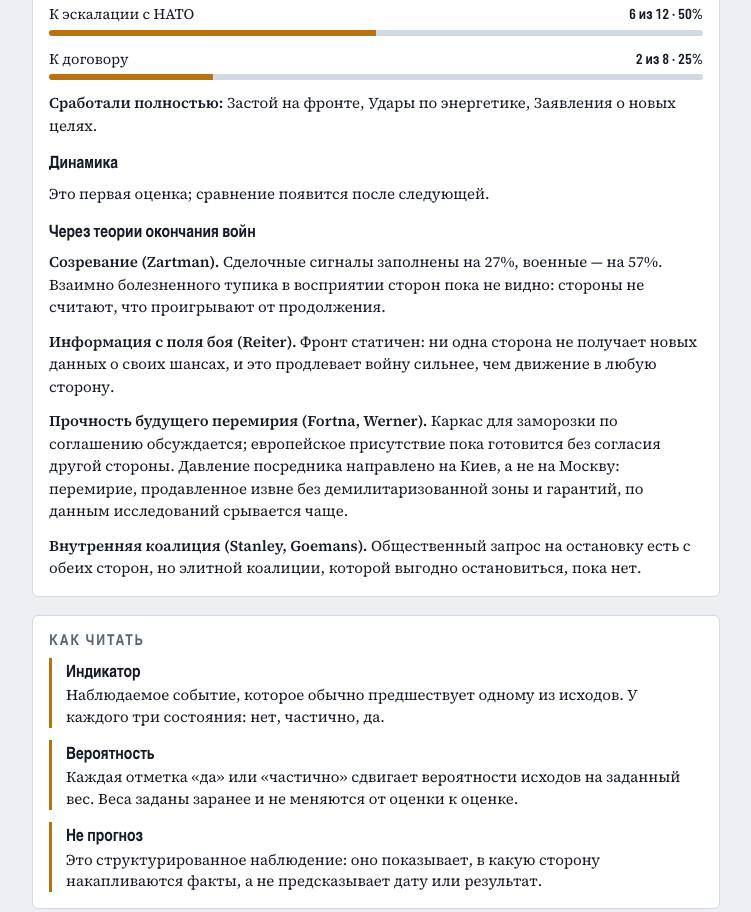
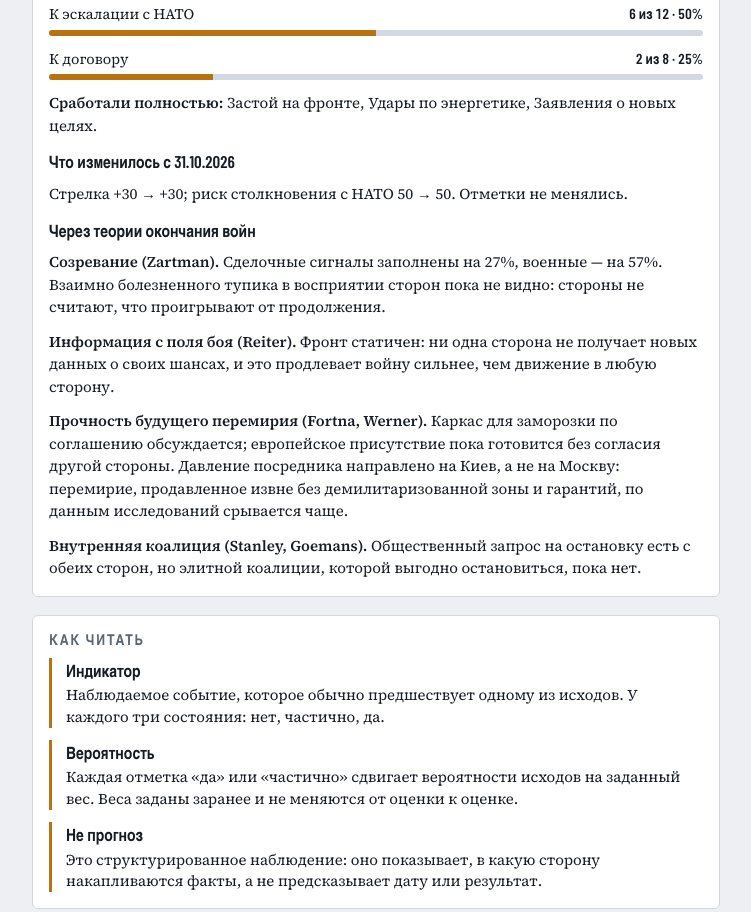
Before and after one commit to news-barometer/news-barometer.github.io, a plain HTML site: page index.html in a window 1280 px wide. Shown: the part 1744-2656 px from the top of the page, without its empty margins (264-1015 px from the left). Drawn offline with nearby package versions, Linux system fonts and the light colour scheme.

Commit message:
Оценка 2026-11-01

```diff
--- a/index.html
+++ b/index.html
@@ -339,38 +339,38 @@ footer{margin-top:28px;padding-top:14px;border-top:2px solid var(--ink);font-siz
   ];
   // SEED: оценка Claude; при публикации новой оценки меняется только этот блок
   const SEED = {
-    date:'2026-10-31',
+    date:'2026-11-01',
     vals:[1,0,1,1,1,1,0,0,0,1,2,1,2,2,1,0,1,1,1,1,1,1,1,0,1,0,1],
     notes:[
-      'Уиткофф у Путина 21.10 и у Зеленского (Осло); Ушаков 29.10: 4-й раунд в Абу-Даби после 4.11 (Зеленский: 10.11); раунд ещё не прошёл',
-      'Путин 27.10 Стуббу/Стёре: мир по «реалиям на земле» = весь Донбасс; Зеленский 25–27.10: вывода с Донбасса не будет, заморозка только по линии',
-      'Локальное перемирие в Олешках 27.10–1.11 соблюдается; энергоперемирия нет; обмены (270/270 23.10) не считаются',
-      'Зеленский 27.10: три варианта (ст. 5 США / коалиция с бэкстопом / НАТО), выбор не сделан; учения UK–FR–DE–PL в ноябре (1500+); в утечке плана США — ДМЗ в Донбассе',
-      '2 из 5. Сработали: дефицит за 9 мес. 5,19 трлн ₽ (2,2% ВВП) при годовом плане 3,8 трлн (Минфин 9.10); НДС поднят с 20 до 22% с 2026. Не сработали: Urals в октябре выше $65 (расчёт Reuters); ликвидный ФНБ 4,0 трлн ₽, 1,7% ВВП (1.09). На грани: ВВП 2026 прогноз ЦБ 0,5–1%, I кв. −0,3% г/г, ставка 14% и снижается',
-      'Ставрополье 29.10 отложило выплаты семьям до 2027, Саратов срезал в 10 раз; ряд регионов сокращает бонусы за контракт',
-      'Новых санкций США и вторичных пошлин покупателям российской нефти за период нет; Starlink ограничен 14–24.10; Пентагон 30.10 просит союзников не «тыкать» Россию — давление скорее на Киев',
-      'Официальная позиция КНР — дежурная формула поддержки «всех усилий, способствующих миру»; объявленных ограничений экспорта двойного назначения, сокращения закупок или участия в формате гарантий нет; детальная оценка на следующей проверке',
-      'Контакты НАТО–Россия по военной линии заморожены с 2022; новых договорённостей об инцидентах и уведомлениях за период нет; переговоры о контроле над вооружениями после истечения New START (февраль 2026) — детальная оценка на следующей проверке',
-      'Россия: мобилизации нет; региональные выплаты за контракт до 1–2,1 млн ₽ (по данным региональных бюджетов); реорганизация 5.08 — войска БпЛА, новые командования «Центр» и «Восток». Украина: Рада рассматривает ужесточение мобилизационных норм (19.10)',
-      'Застой: по геолоцированным данным ISW за октябрь подтверждённых изменений линии почти нет (27.10: продвижений не зафиксировано); заявление Путина 16.10 о 6,5 тыс. км² с начала года — по данным российской стороны; независимый подсчёт по геолоцированным данным (ISW) ниже из-за методики: засчитываются только подтверждённые изменения линии',
-      'США продают, не дают: Patriot на $2,1 млрд 30.10 за счёт Канады/ФРГ/Норвегии; от США за 2026 — 24 перехватчика; Starlink ограничен 14–24.10; ЕС даёт (€90 млрд + Норвегия $9 млрд, UK $13 млрд)',
-      'Украина (Минэнерго, Укрэнерго): 19.10 — 550 тыс. домохозяйств без света; 23.10 — 500 тыс.; 30–31.10 — ТЭЦ Киева, 200 тыс. абонентов в Днепре. Россия: удары по НПЗ и энергообъектам — по официальным сообщениям регионов; сводная оценка на следующей проверке',
-      'Путин 16.10 (kremlin.ru): «массированные удары по всей территории», Луганская область «полностью», Доброполье «взято» — по данным российской стороны, в геолоцированных данных ISW не отражено; публикации о планах по Одессе и Харькову — со ссылкой на анонимные источники, не считаются',
-      'Корецкий 21.10 анонсировал ужесточение за СЗЧ, Рада рассматривает (19.10); массового срыва мобилизации не видно',
-      'ЕС финансирует (€90 млрд); Зеленский 16.10 просит ещё €70 млрд на 2027 — спор о сумме, не отказ',
-      'Смешанно: Россия — цель 7 млн FPV в 2026, но набор, по данным украинских Сил беспилотных систем, пять месяцев подряд ниже потерь (односторонний источник); Украина — цель 7 млн дронов, перевес в дронах по оценке ISW, но дефицит людей; IISS: Россия способна воевать весь 2026',
-      'Польша 16.10: нарушений нет; Ил-20 над Балтикой 28.10; дроны над Польшей в июне и сентябре; РФ не признаёт',
-      '7+ судов поражены в ИЭЗ Румынии и Болгарии, ~30 погибших/пропавших; Румыния сбила 2 дрона в своих водах 17.10; НАТО усиливает наблюдение; статья 4 не задействована',
-      'Учения ОДКБ в Беларуси 12–16.10 (1500 чел., без ядерной части) — плановые; внезапные ядерные РФ–РБ были в мае; НАТО — по календарю',
-      'Частично: Великобритания и Франция подписали декларацию о намерениях по многонациональным силам (январь 2026), коалиция повысила боеготовность; учения по переброске UK–FR–DE–PL в Польше в ноябре (1500+); даты ввода не названы, заявлено — только после перемирия. МИД России (8.01) и Лавров повторяют, что такие контингенты будут считаться военными целями',
-      'Литва с 24.09.2026 разворачивает на Кибартае автомобили из ЕС по санкционным правилам; автобусное сообщение Вильнюс–Калининград приостановлено с 19.11.2025; часть польских переходов закрыта с начала 2026; Литва 2.02.2026 отрабатывала инцидент в транзитном поезде. Транзит грузов и пассажиров по железной дороге идёт',
-      'ФРГ 1.09.2026 официально назвала Россию ответственной за дрон со взрывчаткой у аэропорта Лейпциг/Галле (4.08) и закрыла консульство в Бонне; по данным МВД ФРГ, с начала 2026 — 165 случаев подозрения на диверсии и 747 инцидентов с дронами у объектов. Россия причастность отрицает. Жертв нет',
-      'Перестановки в командовании 5.08 — оперативные, не считаются; кадровых изменений на уровне министра обороны, Генштаба, Совбеза/СНБО ни в Москве, ни в Киеве за период нет',
-      'Зеленский 11.10: выборы возможны при 60-дневном перемирии; 21.10: любое соглашение — на референдум; дат и условий нет',
-      'Публичные графики обоих лидеров без перерывов; отмен визитов и мероприятий не зафиксировано',
-      'Общество — да, элиты — нет. Россия: ВЦИОМ, декабрь 2025 — 55% ожидают заключения мира в 2026; ФОМ — большинство за переговоры. Украина: КМИС, сентябрь 2026 — 75% допускают переговоры, в мае 61% против перемирия по линии без гарантий. Публичных призывов к остановке из околовластных кругов нет ни с одной стороны'
+      'Уиткофф у Путина 21.10 и у Зеленского; Ушаков 30.10: 4-й раунд в Абу-Даби в ноябре, даты согласуются; Зеленский 28.10 (Гаага): ожидает 6–10.11, подтверждение США ~4.11, уровень технический. Раунд ещё не прошёл',
+      'Путин 27.10 Стуббу/Стёре: мир по «реалиям на земле» = весь Донбасс; Зеленский 28.10: вывода с Донбасса не будет, территории — только на уровне глав государств, готов рассмотреть идею США о ДМЗ по обе стороны линии; Песков 30.10: подготовка переговоров боёв не ограничивает',
+      'Локальное перемирие в Олешках 27.10–1.11 (соглашение 23.10) по заявлениям обеих сторон и Белого дома соблюдается, зона расширена на часть Херсонской области; энергоперемирия нет (Зеленский 28.10); обмены не считаются. Следить за продлением после 1.11',
+      'Зеленский 27–28.10: три варианта гарантий (ст. 5 США / коалиция с бэкстопом / НАТО), выбор не сделан, без Европы невозможны; впервые допустил обсуждение гарантий для России после урегулирования (FT 28.10) — заявление; конкретики «кто на линии, кто платит» нет',
+      '2 из 5. Сработали: дефицит за 9 мес. 5,19 трлн ₽ при годовом плане 3,8 трлн (Минфин 9.10); НДС 22% с 2026. Не сработали: Urals в октябре ~$100 (расчёт Reuters); ликвидный ФНБ 3,8 трлн ₽, 1,6% ВВП (Минфин, на 1.10); ЦБ 23.10 сохранил ставку 14%, прогноз ВВП 2026 0,5–1%',
+      'Ставрополье 29.10 отложило выплаты семьям до 2027, Саратов сократил; Свердловская область снизила разовую выплату за контракт с 2,7 до 2,5 млн ₽ (постановление правительства области, май); новых региональных актов за 25.10–1.11 не найдено',
+      'Указ 16.10: пошлины до 100% для крупнейших покупателей российской нефти (закон от 18.09.2026) приостановлены бессрочно — «чтобы не оттолкнуть Россию от переговоров»; новых санкций OFAC за 25.10–1.11 нет; Starlink ограничен 14–24.10; Пентагон 30.10: союзникам не «тыкать» Россию',
+      'Ван И–Лавров 14.10 (Баку): «консенсус по горячим точкам», Украина не названа; МИД КНР 3.10 — дежурная формула «содействовать политическому урегулированию»; MOFCOM 19.10: экспортный контроль на 13 категорий комплектующих БпЛА с 18.11, без привязки к стране; Путин–Си на АТЭС 18–19.11',
+      'Грушко 26.10: экстренный канал связи Россия–НАТО «продолжает существовать», используется при необходимости; Рябков 20.10: диалога с США по стратстабильности нет, ДСНВ истёк 5.02.2026, ответа на предложение Путина (1.10) нет; протоколов инцидентов и уведомлений об учениях нет',
+      'Россия: мобилизации нет; региональные выплаты за контракт до 1–3 млн ₽ (по данным региональных бюджетов); ротации у Гуляйполя — оперативные. Украина: Рада 26.10 продлила мобилизацию и военное положение на 90 дней до 29.01.2027 — плановое продление, норм не ужесточали',
+      'Застой: ISW 30–31.10 — у Купянска, Лимана, Константиновки, Гуляйполя подтверждённых продвижений России нет; геолоцировано локальное продвижение Украины у Боровой (30.10); с 11.03.2025 Россия заняла ~4,1 тыс. км² (по данным Генштаба Украины). Крупных сдвигов линии нет',
+      'США продают, не дают: Госдеп 30.10 одобрил продажу 500 ракет PAC-3 на $2,1 млрд — платят Канада, ФРГ, Норвегия и кредит ЕС, сроки не названы; ЕС: €90 млрд на 2026–27, получено €15,7 млрд (3.10); UK 28.10 — £10+ млрд на 2027; Нидерланды — €500 млн',
+      'Украина (Укрэнерго): 30–31.10 — ТЭЦ Киева, 4 подстанции Днепропетровской обл., ~200 тыс. домохозяйств в Днепропетровской и >80 тыс. в Киевской обл. без света; 1.11 почасовые отключения. Россия: Новак 30.10 — атакованы 3 НПЗ и газохимический комплекс; 31.10 Уфа (Росавиация)',
+      'Песков 29.10: временные перемирия не рассматриваются, только урегулирование на условиях России; требование об отходе НАТО к границам 1997 г. возобновлено (ISW 31.10); цели — весь Донбасс, буферные зоны в Сумской и Харьковской обл. Публикации об Одессе/Харькове — анонимные, не считаются',
+      'Офис генпрокурора с 12.2025 не публикует статистику по СЗЧ (подтверждено 26.10); последние данные — осень 2025: ~235 тыс. производств по ст. 407 и ~54 тыс. по ст. 408. Рада 26.10 продлила мобилизацию на 90 дней; законы об ужесточении за СЗЧ (анонс 21.10) не приняты',
+      'ЕС финансирует: кредит €90 млрд на 2026–27 (получено €15,7 млрд на 3.10); Евросовет 23.10: Коста — ЕС готов покрыть ~€46,7 млрд из €70 млрд потребностей 2027 г., решение в ноябре; просьбы к Канаде и Великобритании. Спор о сумме, не отказ',
+      'Смешанно (квартальный, новых данных IISS/RUSI/CSIS нет): Россия — цель 7 млн FPV в 2026, набор ниже потерь по данным украинских Сил беспилотных систем (односторонний источник); Украина — перевес в дронах по оценке ISW, дефицит людей; ISW 31.10: потери России ~698 тыс. с 11.03.2025 по данным Генштаба Украины',
+      'Польша 16.10: нарушений нет; Ил-20 над Балтикой 28.10; Литва 18.10: дрон со стороны Польши упал у Биржая, подняты истребители НАТО, по заявлению премьера Литвы — украинский; дроны над Польшей в июне и сентябре; за 25.10–1.11 новых инцидентов нет; РФ причастность отрицает',
+      '23.10: дрон потопил сухогруз Khoryv в 13 милях от Констанцы (вне территориальных вод, по заявлению премьера Румынии), 1 погибший, 3 пропавших; Румыния и ЕС называют источником Россию; Каллас: 6 атак на суда за 10 дней; Болгария 16.10 запросила у НАТО ПВО; статья 4 не задействована',
+      'За 25.10–1.11 внезапных учений, испытаний и объявлений о ядерных испытаниях не зафиксировано; учения ОДКБ в Беларуси 12–16.10 плановые; внезапные ядерные учения РФ–РБ были в мае; НАТО — по календарю. Отметка держится на фактах мая — пересмотр на следующей проверке',
+      'Частично: учения коалиции по переброске в Польше в ноябре (1500+ британских, французских, немецких военных); даты ввода не названы, ввод заявлен только после перемирия; декларация UK–FR о многонациональных силах (январь 2026). Позиция России (МИД 8.01): такие контингенты — военные цели',
+      'Литва: с 8.10 ~100 военных помогают погранслужбе на границе с областью, 16.10 продлено до середины ноября (министр обороны: превентивно; МВД: уровень угрозы не вырос); разворот автомобилей из ЕС на Кибартае с 24.09; автобусы приостановлены с 19.11.2025; ж/д транзит идёт',
+      'ФРГ 1.09 официально назвала Россию ответственной за дрон со взрывчаткой у аэропорта Лейпциг/Галле, закрыто консульство в Бонне; 21.10 Бундесвер поднял оценку угрозы диверсий до «значительной»; BKA: дрон со взрывчаткой у авиабазы Вунсторф (сентябрь). Россия причастность отрицает. Жертв нет',
+      'Перестановки в правительстве РФ 22.10 (вице-премьеры, Минтранс; указы kremlin.ru) — гражданский блок, уровня Минобороны/Генштаба/Совбеза не касаются. В Киеве изменений на уровне МО, Генштаба, СНБО, СБУ за 25.10–1.11 нет',
+      'Позиция неизменна: Зеленский 11.10 — выборы при 60-дневном перемирии; 21.10 — соглашение выносится на референдум; новых заявлений, законопроектов Рады или решений ЦИК о датах и условиях за 25.10–1.11 нет',
+      '25.10–1.11: публичные графики обоих лидеров без перерывов — Путин: встречи 27.10 (Стубб, Стёре) и мероприятия недели; Зеленский: Гаага 28.10, контакты по Patriot 30.10. Отмен визитов и мероприятий не зафиксировано',
+      'Общество — да, элиты — нет. Украина: КМИС 28.10 — 63% готовы терпеть войну «сколько нужно», 15% приняли бы условия России; КМИС, сентябрь — 75% допускают переговоры. Россия: ВЦИОМ, ФОМ (государственные), октябрь — только рейтинги доверия; декабрь 2025 — 55% ждут мира в 2026. Элитных голосов нет'
     ],
-    hist:[{"d": "2026-10-31", "v": [1, 0, 1, 1, 1, 1, 0, 0, 0, 1, 2, 1, 2, 2, 1, 0, 1, 1, 1, 1, 1, 1, 1, 0, 1, 0, 1]}]
+    hist:[{"d": "2026-10-31", "v": [1, 0, 1, 1, 1, 1, 0, 0, 0, 1, 2, 1, 2, 2, 1, 0, 1, 1, 1, 1, 1, 1, 1, 0, 1, 0, 1]},{"d": "2026-11-01", "v": [1, 0, 1, 1, 1, 1, 0, 0, 0, 1, 2, 1, 2, 2, 1, 0, 1, 1, 1, 1, 1, 1, 1, 0, 1, 0, 1]}]
   };
   const KEY='war-barometer-v7';
   let state = {vals:IND.map(()=>0), notes:IND.map(()=>''), hist:[], seed:''};
```
